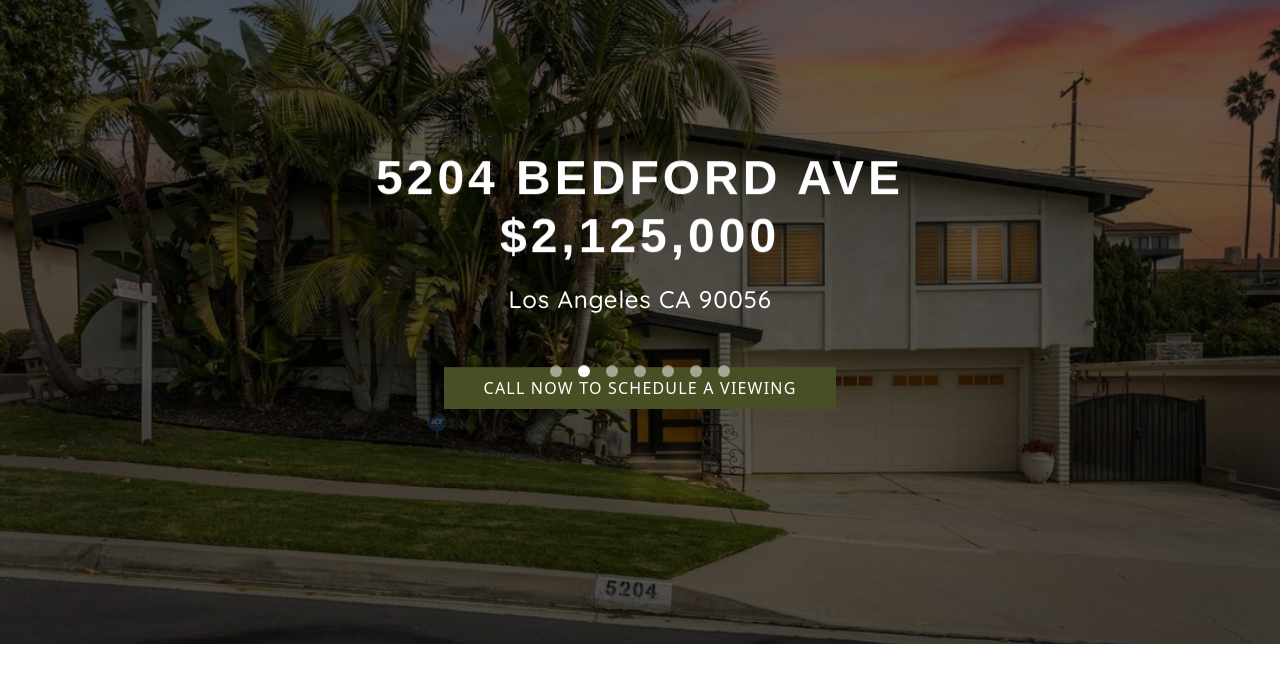
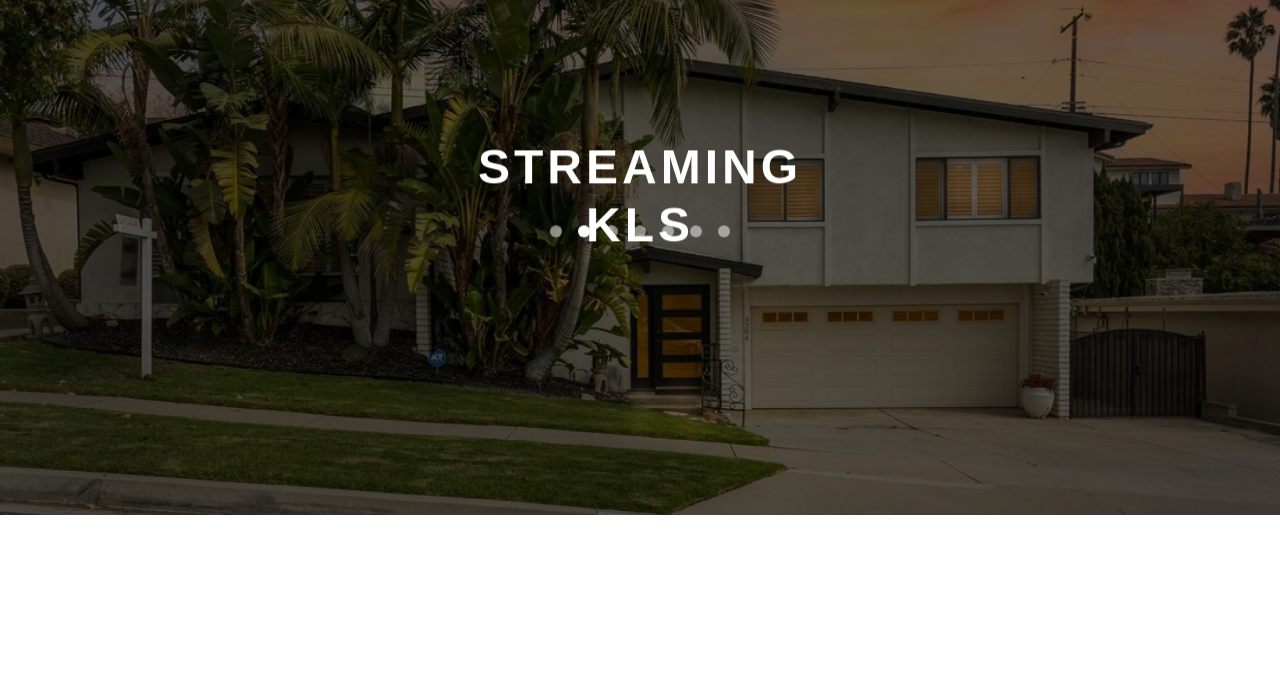
Before and after one commit to 4me7h/cl-streaming, a React (Create React App) app: page / in a window 1280 px wide. Shown: the top 682 px of the page. Built offline with nearby package versions, Linux system fonts and the light colour scheme; a web font is replaced by a local one.

Commit message:
first view by the client

```diff
--- a/src/components/Hero.js
+++ b/src/components/Hero.js
@@ -40,10 +40,10 @@ const Hero = () => {
                         <div ref={ref} className="hero__content">
                             <div className='hero__content__header'>
                                 <Zoom triggerOnce cascade>
-                                    <h1 className="text--title text-white">5204 Bedford Ave<br /> <span className="text--price">$2,125,000</span>
+                                    <h1 className="text--title text-white">Streaming<br /> <span className="text--price">KLS</span>
                                     </h1>
-                                    <h4 className="text--lead text-white mb-5">Los Angeles CA 90056</h4>
-                                    <a className="btn btn--primary" target="__blank" href="https://wa.me/+13106334350?text=Hi,%20I'm%20interested%20in%20the%20property%20at%205207%20Sale%20Ave,%20Woodland%20Hills.%20Can%20you%20share%20more%20details%20or%20schedule%20a%20viewing?">Call now to schedule a viewing</a>
+                                    {/* <h4 className="text--lead text-white mb-5">Los Angeles CA 90056</h4>
+                                    <a className="btn btn--primary" target="__blank" href="https://wa.me/+13106334350?text=Hi,%20I'm%20interested%20in%20the%20property%20at%205207%20Sale%20Ave,%20Woodland%20Hills.%20Can%20you%20share%20more%20details%20or%20schedule%20a%20viewing?">Call now to schedule a viewing</a> */}
 
                                     <div className="slider-controls">
                                     {backgrounds.map((_, index) => (
```
